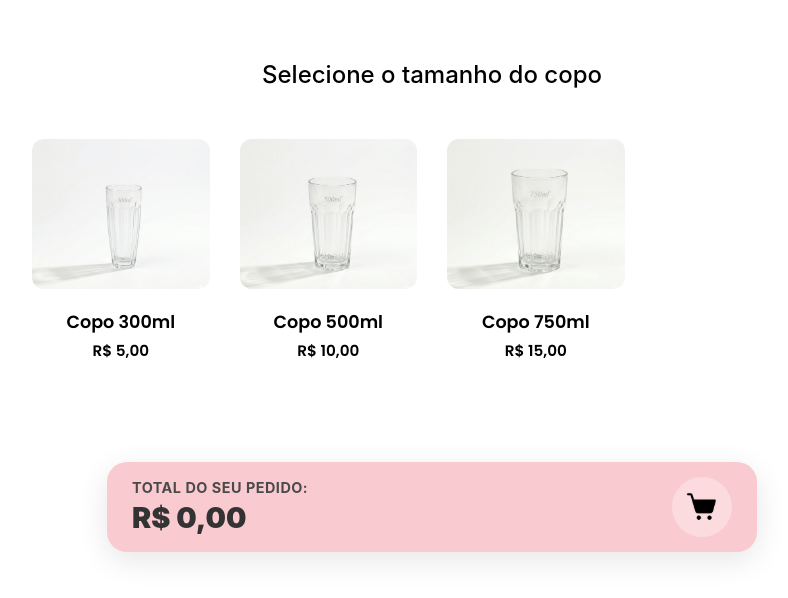
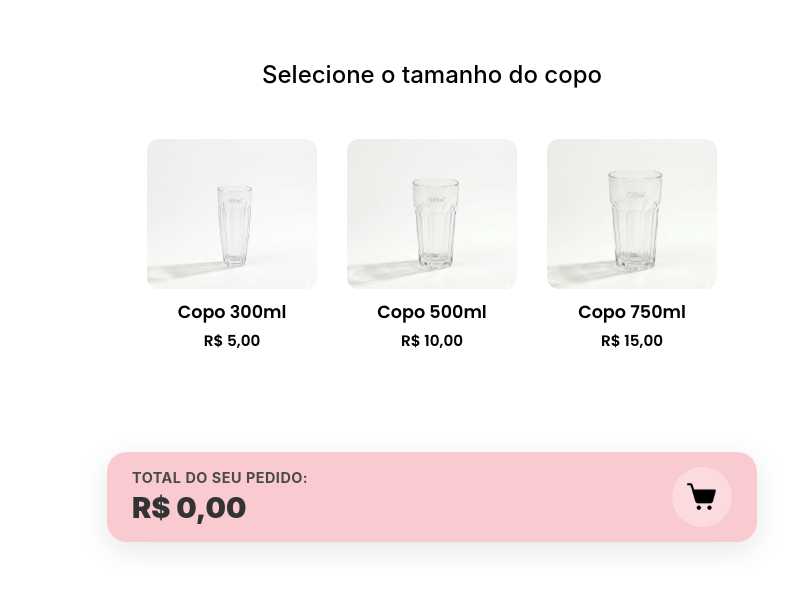
Before and after one commit to Luccasp100/site-milkshake, a React (Vite) app: page / in a window 1280 px wide. Shown: the top 598 px of the page, without its empty margins (208-996 px from the left). Built offline with nearby package versions, Linux system fonts and the light colour scheme.

Commit message:
melhorando a centralização dos itens nas opções de milkshake

```diff
--- a/src/assets/Components/CssGlobal/OpcoesGlobais.css
+++ b/src/assets/Components/CssGlobal/OpcoesGlobais.css
@@ -60,23 +60,22 @@
 
 /* GRID DE OPÇÕES */
 .grid-opcoes {
-    display: grid;
-    /* Cria 4 colunas de tamanhos iguais (1fr) */
-    grid-template-columns: repeat(4, 1fr);
-    justify-items: center;
+    display: flex;
+    flex-wrap: wrap;
+    /* Permite quebrar linha após o 4º item */
+    justify-content: center;
+    /* Centraliza sempre */
     gap: 30px;
     max-width: 800px;
     width: 100%;
     margin: 0 auto;
 }
+
 /* CARDS */
 .card-opcao {
-    display: flex;
-    flex-direction: column;
-    align-items: center;
+    flex: 0 1 calc(25% - 30px);
+    min-width: 150px;
     cursor: pointer;
-    width: 100%; /* Ocupa o espaço da coluna do grid */
-    max-width: 180px;
     transition: transform 0.2s;
 }
 
```
